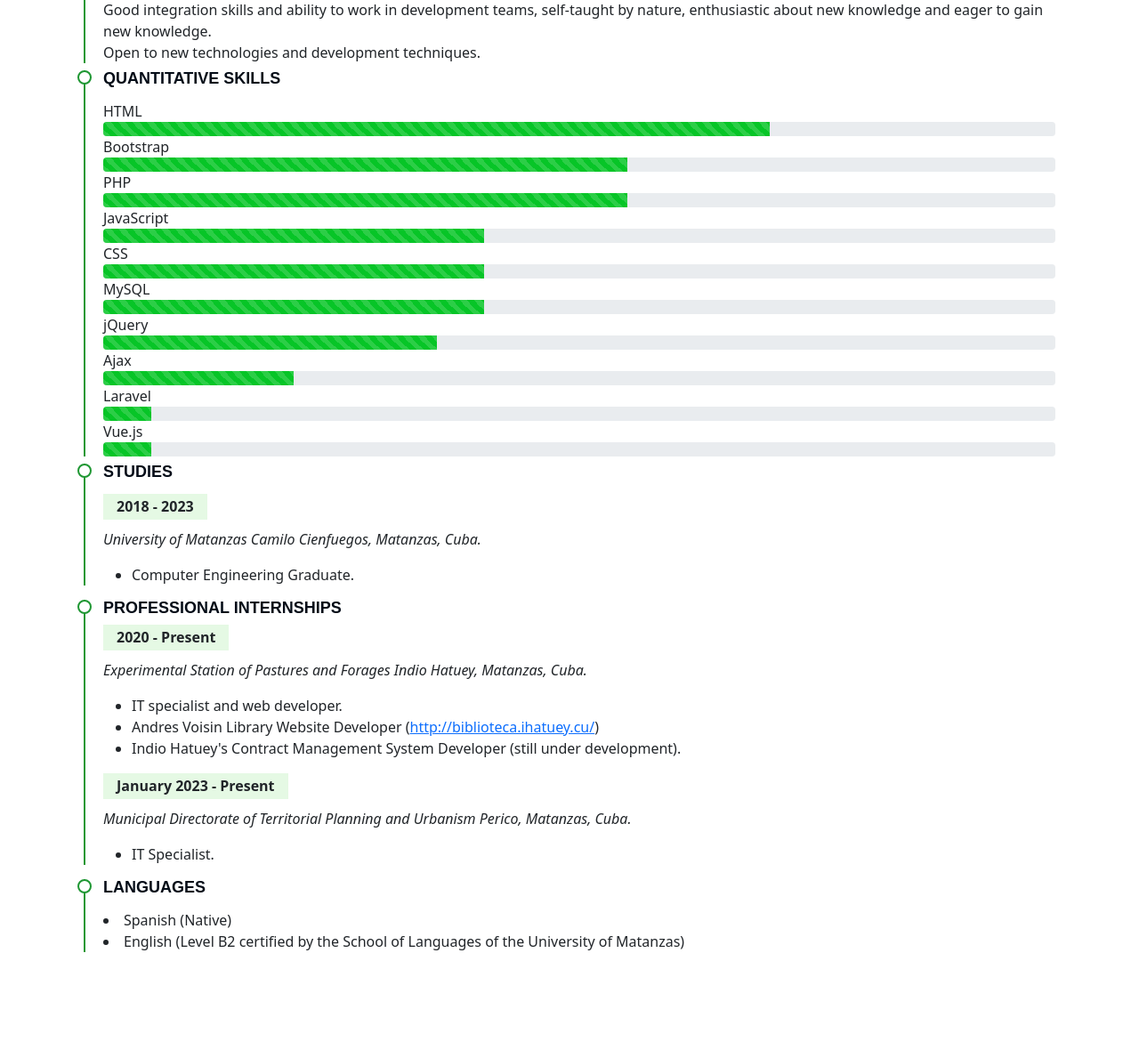
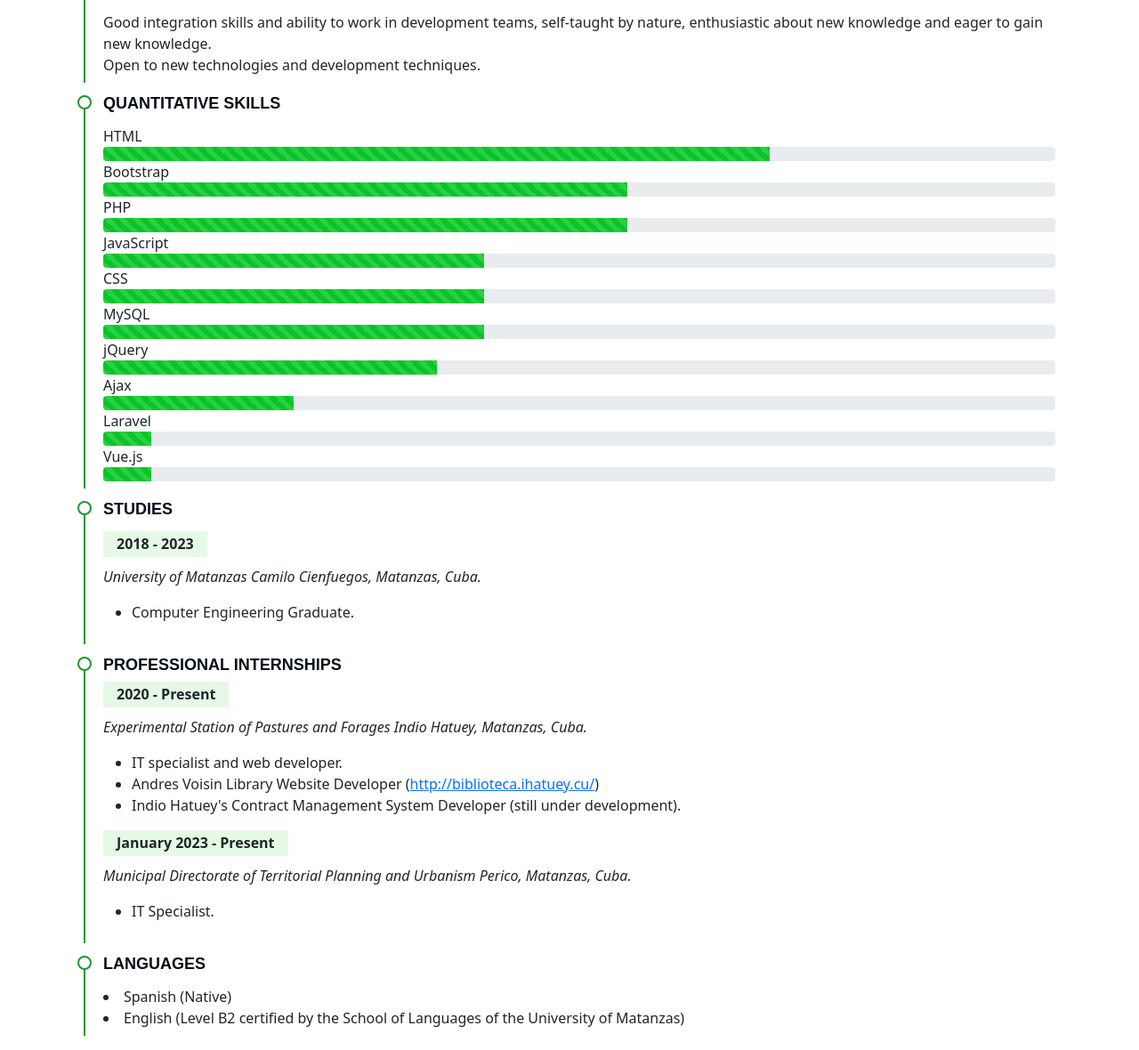
Before and after one commit to dnmJustMe/danielnavarro, a plain HTML site: page index-en.html in a window 1280 px wide. Shown: the part 423-1603 px from the top of the page at 89% size. Before the commit the page ends 1509 px from the top, so only its background shows below. Drawn offline with Linux system fonts and the light colour scheme.

Commit message:
changing padding y margin

```diff
--- a/index-en.html
+++ b/index-en.html
@@ -43,7 +43,7 @@
                                             for="secondary-outlined">EN</label>
                                     </div>
                                 </div>
-                                <div class="resume-item pb-0">
+                                <div class="resume-item mb-3 pb-2 mb-3 pb-0">
                                     <h4 class="mb-1"><img class="profile-img mx-auto mt-4" src="img.jpg" alt=""> <span
                                             style="position: relative; top: 1em">Daniel Navarro Machin</span></h4>
                                     <i class="mb-3 fa-solid fa-house-building"></i> Place of residence: Matanzas, Cuba.
@@ -58,13 +58,13 @@
                                         href="https://www.linkedin.com/in/daniel-navarro-machin"
                                         target="_blank">https://www.linkedin.com/in/daniel-navarro-machin</a> <br>
                                 </div>
-                                <div class="resume-item pb-0 mt-2">
+                                <div class="resume-item mb-3 pb-2">
                                     <h4 class="mb-3">Qualitative skills</h4>
                                     Good integration skills and ability to work in development teams, self-taught by
                                     nature, enthusiastic about new knowledge and eager to gain new knowledge.
                                     <br> Open to new technologies and development techniques.
                                 </div>
-                                <div class="resume-item pb-0 mt-2">
+                                <div class="resume-item mb-3 pb-2">
                                     <h4 class="mb-3">Quantitative skills</h4>
                                     <div class="skill">
                                         <label for="">HTML</label>
@@ -147,14 +147,14 @@
                                         </div>
                                     </div>
                                 </div>
-                                <div class="resume-item pb-0 mt-2">
+                                <div class="resume-item mb-3 pb-2">
                                     <h4 class="mb-3">Studies</h4>
                                     <h5>2018 - 2023</h5>
                                     <p><em>University of Matanzas Camilo Cienfuegos, Matanzas, Cuba. </em></p>
                                     <ul class="mb-3">
                                         <li>Computer Engineering Graduate.</li>
                                 </div>
-                                <div class="resume-item pb-0 mt-2">
+                                <div class="resume-item mb-3 pb-2">
                                     <h4>Professional internships</h4>
                                     <div>
                                         <h5>2020 - Present</h5>
@@ -176,7 +176,7 @@
                                             <li>IT Specialist.</li>
                                     </div>
                                 </div>
-                                <div class="resume-item pb-0 mt-2 mb-3">
+                                <div class="resume-item mb-3 pb-2 mb-3">
                                     <h4 class="mb-3">Languages</h4>
                                     <li>Spanish (Native)</li>
                                     <li>English (Level B2 certified by the School of Languages of the University of
```
Also changed, not shown: index.html (+5 -5 lines).
